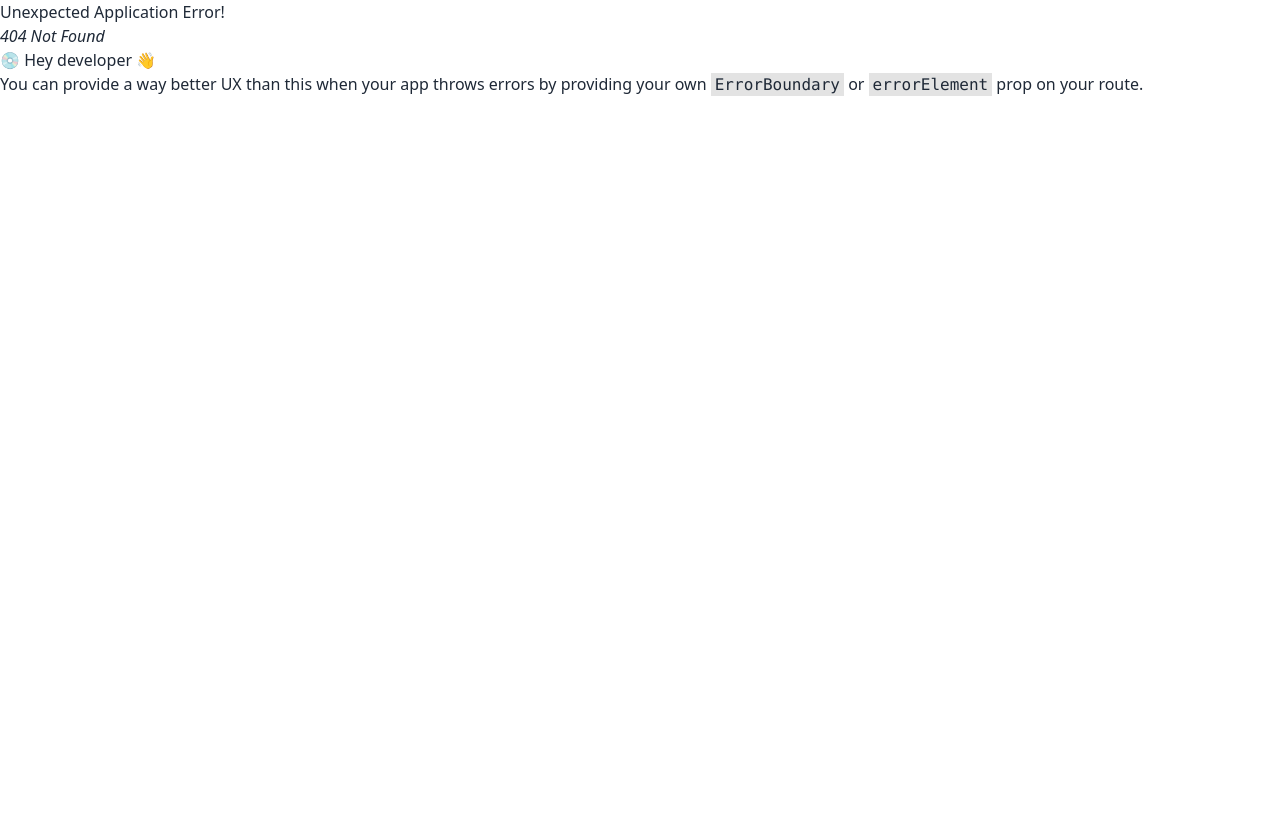
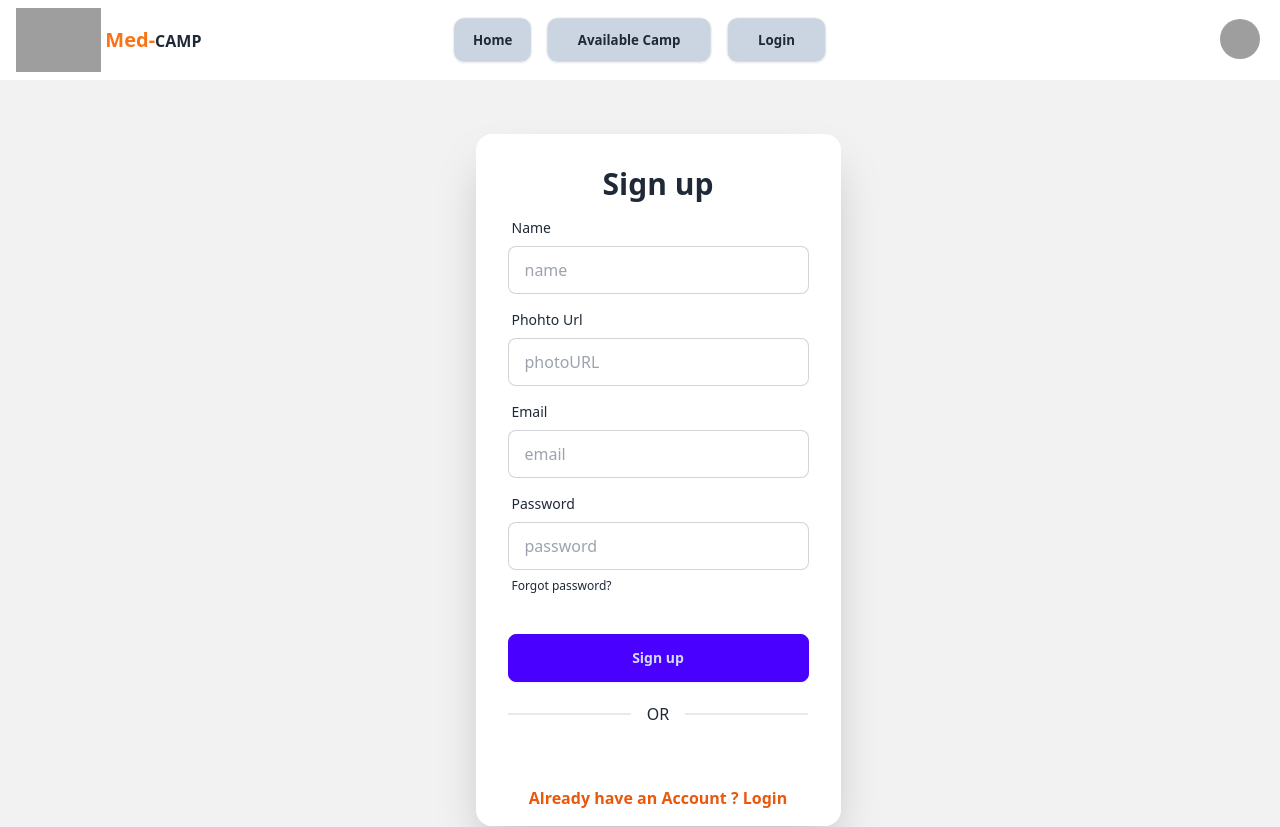
Before and after one commit to fahimhossain26/MedialCamp-Management-, a React (Vite) app: page /login in a window 1280 px wide. Before the commit this address had no page. Shown: the top 827 px of the page. Before the commit the page ends 800 px from the top, so only its background shows below. Built offline with nearby package versions, Linux system fonts and the light colour scheme; grey boxes are pictures that could not be loaded.

Commit message:
regester page make

```diff
--- a/package.json
+++ b/package.json
@@ -16,7 +16,7 @@
     "react": "^18.2.0",
     "react-dom": "^18.2.0",
     "react-helmet-async": "^2.0.5",
-    "react-hook-form": "^7.51.3",
+    "react-hook-form": "^7.51.5",
     "react-icons": "^5.2.0",
     "react-responsive-carousel": "^3.2.23",
     "react-router-dom": "^6.23.0",
--- a/src/Pages/Shared/Navber/Navber.jsx
+++ b/src/Pages/Shared/Navber/Navber.jsx
@@ -52,6 +52,9 @@ const Navber = () => {
             </li>
             <li className="btn   rounded-xl  bg-slate-300 ">
                 <Link to={'/availableCamp'}> <div>Available Camp</div></Link>
+              </li>
+              <li className="btn   rounded-xl  bg-slate-300 ">
+                <Link to={'/login'}> <div>Login</div></Link>
               </li>
 
 
--- /dev/null
+++ b/src/Pages/login/Login.jsx
@@ -0,0 +1,99 @@
+
+import { Helmet } from 'react-helmet-async';
+import { Link } from 'react-router-dom';
+
+import { useForm } from "react-hook-form"
+const Login = () => {
+
+    const {
+        register,
+        handleSubmit,
+        reset,
+
+        formState: { errors },
+    } = useForm()
+
+    const onSubmit = (data) => console.log(data)
+
+    return (
+        <>
+            <Helmet>
+                <title>FoodTopia || Sign Up</title>
+
+            </Helmet>
+
+
+            <div className="hero min-h-screen bg-base-200">
+                <div className="hero-content flex-col  lg:flex-row">
+                    <div className=" w-1/2 mr-5">
+
+                        <img src='' alt="" />
+                    </div>
+                    <div className="card shrink-0 w-full max-w-sm shadow-2xl bg-base-100">
+                        {/* onSubmit={handleSubmit(onSubmit)} */}
+                        <form   onSubmit={handleSubmit(onSubmit)} className="card-body">
+                            <h1 className="text-3xl font-bold text-center"> Sign up </h1>
+                            <div className="form-control">
+                                <label className="label">
+                                    <span className="label-text">Name</span>
+                                </label>
+                                <input name='name' {...register("name", { required: true })} type="text" placeholder="name" className="input input-bordered" />
+                                {errors.name && <span className='text-red-500'>This field is required</span>}
+                            </div>
+
+
+                            <div className="form-control">
+                                <label className="label">
+                                    <span className="label-text">Phohto Url</span>
+                                </label>
+                                <input name='photoURL' {...register("photoURL", { required: true })} type="photoURL" placeholder="photoURL" className="input input-bordered" />
+                                {errors.name && <span className='text-red-500'>This field is required</span>}
+                            </div>
+
+
+                            <div className="form-control">
+                                <label className="label">
+                                    <span className="label-text">Email</span>
+                                </label>
+                                <input name='email' {...register("email", { required: true })} type="email" placeholder="email" className="input input-bordered" />
+                                {errors.email && <span className='text-red-500'>This field is required</span>}
+                            </div>
+
+
+                            <div className="form-control">
+                                <label className="label">
+                                    <span className="label-text">Password</span>
+                                </label>
+                                <input name='password' {...register("password", {
+                                    required: true, minLength: 6,
+                                    maxLength: 20,
+                                    pattern: /^(?=.*[A-Z])(?=.*[a-z])(?=.*\d)(?=.*[\W_]).+$/
+                                })} type="password" placeholder="password" className="input input-bordered" />
+                                {errors.password?.type == 'required' && <span className='text-red-500'>This field is required</span>}
+
+                                {errors.password?.type == 'minLength' && <span className='text-red-500'>pass must be 6 character</span>}
+
+                                {errors.password?.type == 'maxLength' && <span className='text-red-500'>pass less then 20 character</span>}
+                                {/* pass validation */}
+                                {errors.password?.type == 'pattern' && <span className='text-red-500'>pass must have one upper case ne lowr clase one number , one spacial character </span>}
+
+                                <label className="label">
+                                    <a href="#" className="label-text-alt link link-hover">Forgot password?</a>
+                                </label>
+                            </div>
+                            <div className="form-control mt-6">
+
+                                <input className="btn btn-primary" type="submit" value="Sign up" />
+                            </div>
+                            <div className="divider">OR</div>
+                            {/* <SocialLogin></SocialLogin> */}
+                        </form>
+                        <p className=' my-4 text-center text-orange-600 font-bold'>Already have an Account ? <Link to={'/'}>Login</Link></p>
+                    </div>
+                </div>
+            </div>
+        </>
+    );
+};
+
+export default Login;
```
Also changed, not shown: src/Routs/Routs.jsx (+6 -5 lines), src/Components/Login.jsx (deleted), src/Components/Register.jsx (deleted), 1 other file (tests, documents, lock files or other folders).
